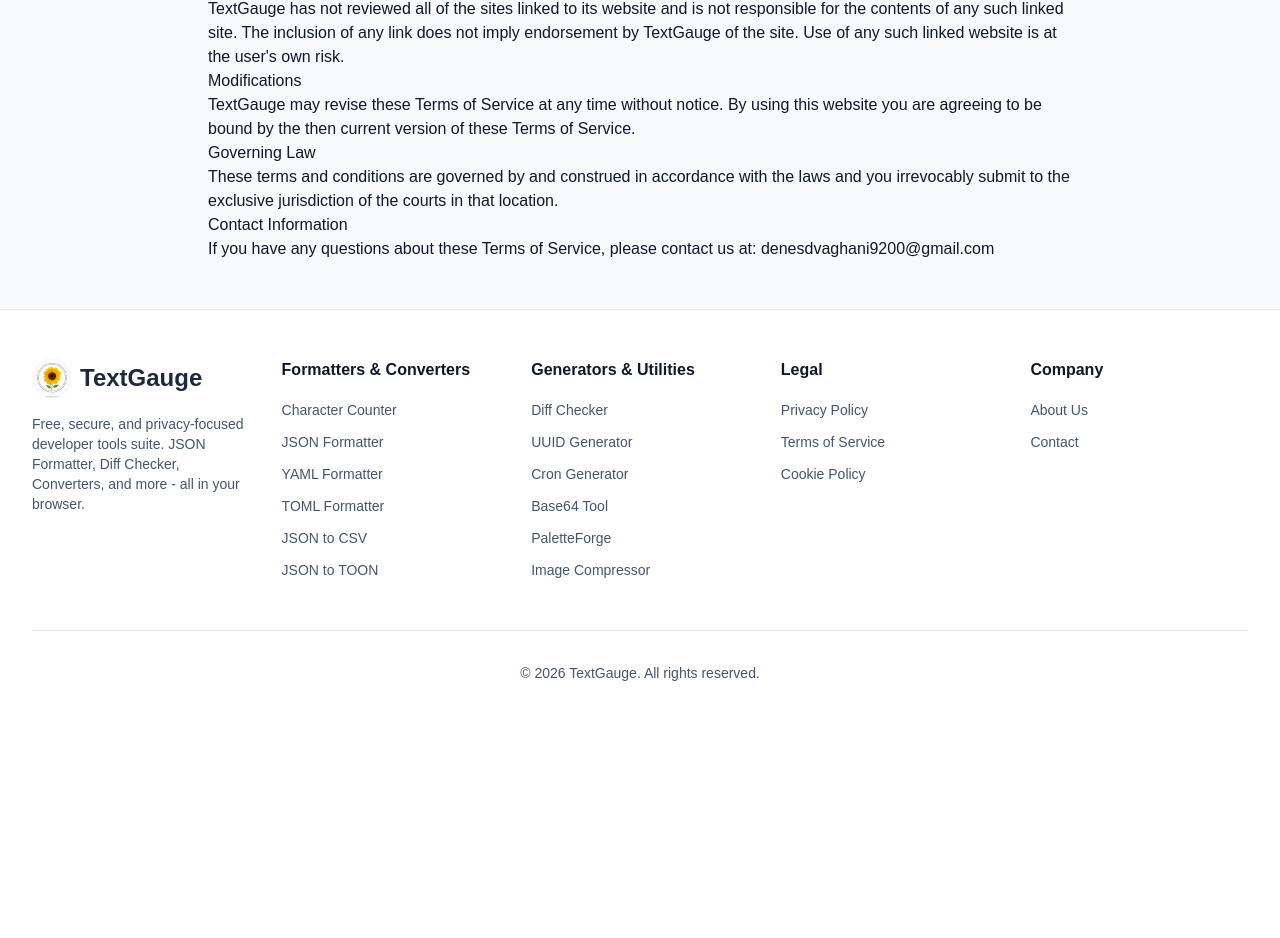
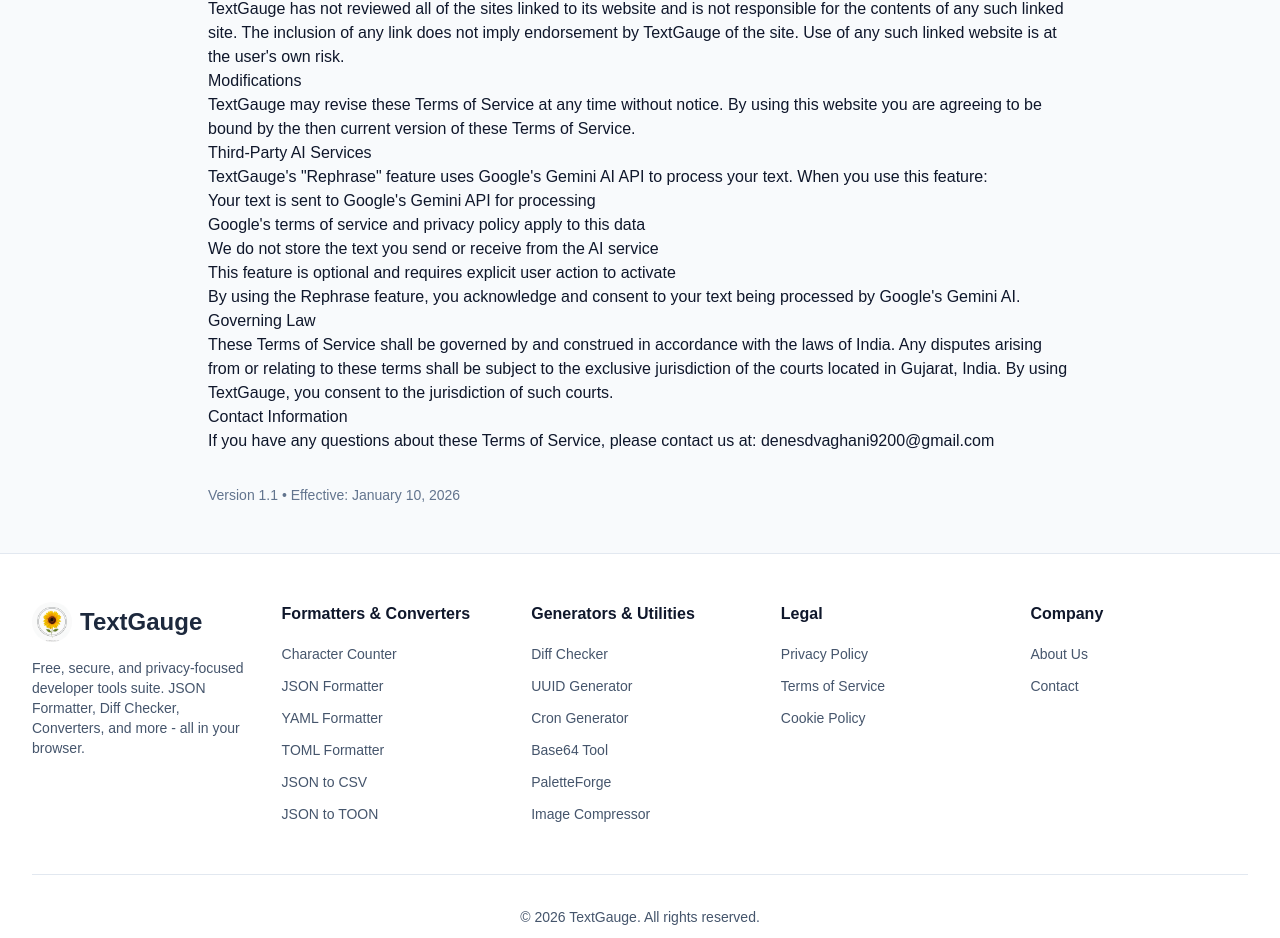
Before and after one commit to denesvaghani/textgauge-frontend, a Next.js app: page /terms in a window 1280 px wide. Shown: the part 834-1772 px from the top of the page. Before the commit the page ends 1565 px from the top, so only its background shows below. Built offline with nearby package versions, Linux system fonts and the light colour scheme; no server answers.

Commit message:
docs(legal): Update ToS with Gemini AI disclosure and India jurisdiction

```diff
--- a/src/app/terms/page.tsx
+++ b/src/app/terms/page.tsx
@@ -68,10 +68,25 @@ export default function TermsPage() {
                 agreeing to be bound by the then current version of these Terms of Service.
             </p>
 
+            <h2>Third-Party AI Services</h2>
+            <p>
+                TextGauge's "Rephrase" feature uses Google's Gemini AI API to process your text. When you use this feature:
+            </p>
+            <ul>
+                <li>Your text is sent to Google's Gemini API for processing</li>
+                <li>Google's terms of service and privacy policy apply to this data</li>
+                <li>We do not store the text you send or receive from the AI service</li>
+                <li>This feature is optional and requires explicit user action to activate</li>
+            </ul>
+            <p>
+                By using the Rephrase feature, you acknowledge and consent to your text being processed by Google's Gemini AI.
+            </p>
+
             <h2>Governing Law</h2>
             <p>
-                These terms and conditions are governed by and construed in accordance with the laws and you irrevocably
-                submit to the exclusive jurisdiction of the courts in that location.
+                These Terms of Service shall be governed by and construed in accordance with the laws of India.
+                Any disputes arising from or relating to these terms shall be subject to the exclusive jurisdiction
+                of the courts located in Gujarat, India. By using TextGauge, you consent to the jurisdiction of such courts.
             </p>
 
             <h2>Contact Information</h2>
@@ -79,6 +94,10 @@ export default function TermsPage() {
                 If you have any questions about these Terms of Service, please contact us at:{' '}
                 <a href="mailto:denesdvaghani9200@gmail.com">denesdvaghani9200@gmail.com</a>
             </p>
+
+            <p className="text-sm text-slate-500 mt-8">
+                Version 1.1 • Effective: January 10, 2026
+            </p>
         </LegalLayout>
     );
 }
```
